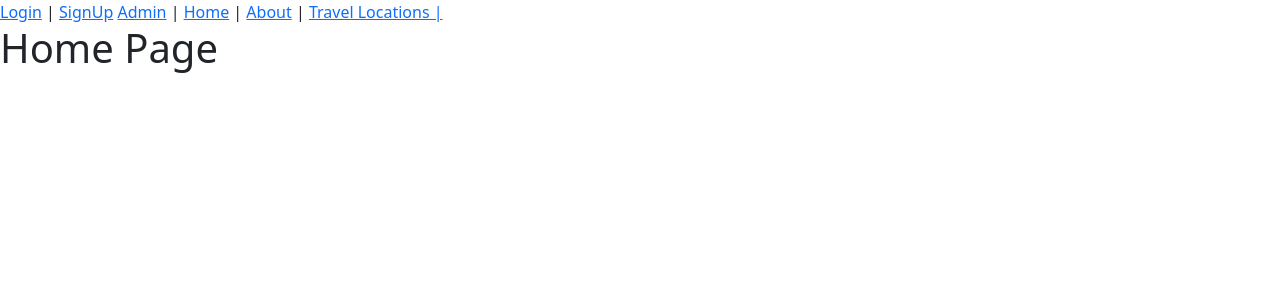
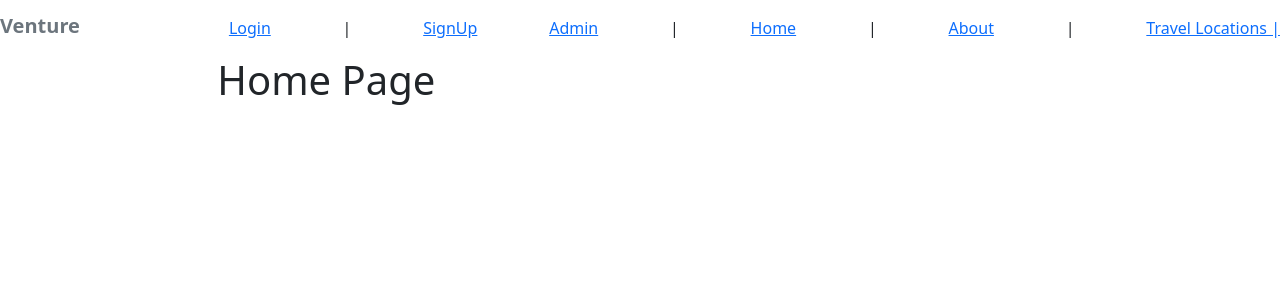
Before and after one commit to preteyz/project-4, a Django app: page / in a window 1280 px wide. Shown: the top 300 px of the page. Run offline with Django 4.2, Linux system fonts and the light colour scheme.

Commit message:
navbar logo added

```diff
--- a/main_app/templates/base.html
+++ b/main_app/templates/base.html
@@ -6,11 +6,32 @@
     <meta name="viewport" content="width=device-width, initial-scale=1.0">
     <link href="https://cdn.jsdelivr.net/npm/bootstrap@5.1.3/dist/css/bootstrap.min.css" rel="stylesheet" integrity="sha384-1BmE4kWBq78iYhFldvKuhfTAU6auU8tT94WrHftjDbrCEXSU1oBoqyl2QvZ6jIW3" crossorigin="anonymous">
     <script src="https://cdn.jsdelivr.net/npm/bootstrap@5.1.3/dist/js/bootstrap.bundle.min.js" integrity="sha384-ka7Sk0Gln4gmtz2MlQnikT1wXgYsOg+OMhuP+IlRH9sENBO0LRn5q+8nbTov4+1p" crossorigin="anonymous"></script>
+
     <title>{% block title %}{% endblock %}</title>
 </head>
 <body>
-    <nav>
+    <nav class="navbar">
+        <div class="container-xx1">
+            <a href="/" class="navbar-brand">
+                <span class="fw-bold text-secondary">Venture</span>
+            </a>
+            {% comment %} toggle buton for small screens {% endcomment %}
+            <button
+                class="navbar-toggler"
+                type="button"
+                data-bs-toggle="collapse"
+                data-bs-target="#main-nav"
+                aria-controls="main-nav"
+                aria-expanded="false"
+                aria-label="Toggle navigation">
+                <span class="navbar-toggler-icon"></span>
+            </button>
 
+            <div class="collapse navbar-collapse justify-content-end align-center" id="main-nav">
+
+            </div>
+
+        </div>
         {% if user.is_authenticated %}
         <span><a href="{% url 'profile' user.username %}">Hello, {{ user.username }}!</a></span>
         <span> | </span>
@@ -30,8 +51,50 @@
         <a href="/travel_locations">Travel Locations |</a>
 
     </nav>
+{% comment %}
+    <nav class="navbar navbar-light bg-light">
+        <a href="#" class="navbar-brand mb-0 h1">
+            Venture
+            <img
+            class="d-inline-block align-top"
+            src=""
+            width="30" heigh="30" />
+        </a>
 
-    {% block content %}
-    {% endblock %}
+        <div class="collapse navbar-collapse"
+        id="navbarNav">
+            <ul class="navbar-nav">
+                <li class="nav-item active">
+                    <a href="#" class="nav-link">
+                        Home
+                    </a>
+                </li>
+                <li class="nav-item active">
+                    <a href="#" class="nav-link">
+                        Home
+                    </a>
+                </li>
+                <li class="nav-item active">
+                    <a href="#" class="nav-link">
+                        Home
+                    </a>
+                </li>
+                <li class="nav-item active">
+                    <a href="#" class="nav-link">
+                        Home
+                    </a>
+                </li>
+            </ul> {% endcomment %}
+
+    <div id="content" name="content" class="main">
+        <div class="row justify-content-center">
+            <div class="col-8">
+                {% block content %}
+                {% endblock %}
+            </div>
+        </div>
+    </div>
+
+    <script src="https://cdn.jsdelivr.net/npm/bootstrap@5.1.3/dist/js/bootstrap.bundle.min.js" integrity="sha384-ka7Sk0Gln4gmtz2MlQnikT1wXgYsOg+OMhuP+IlRH9sENBO0LRn5q+8nbTov4+1p" crossorigin="anonymous"></script>
 </body>
 </html>
```
